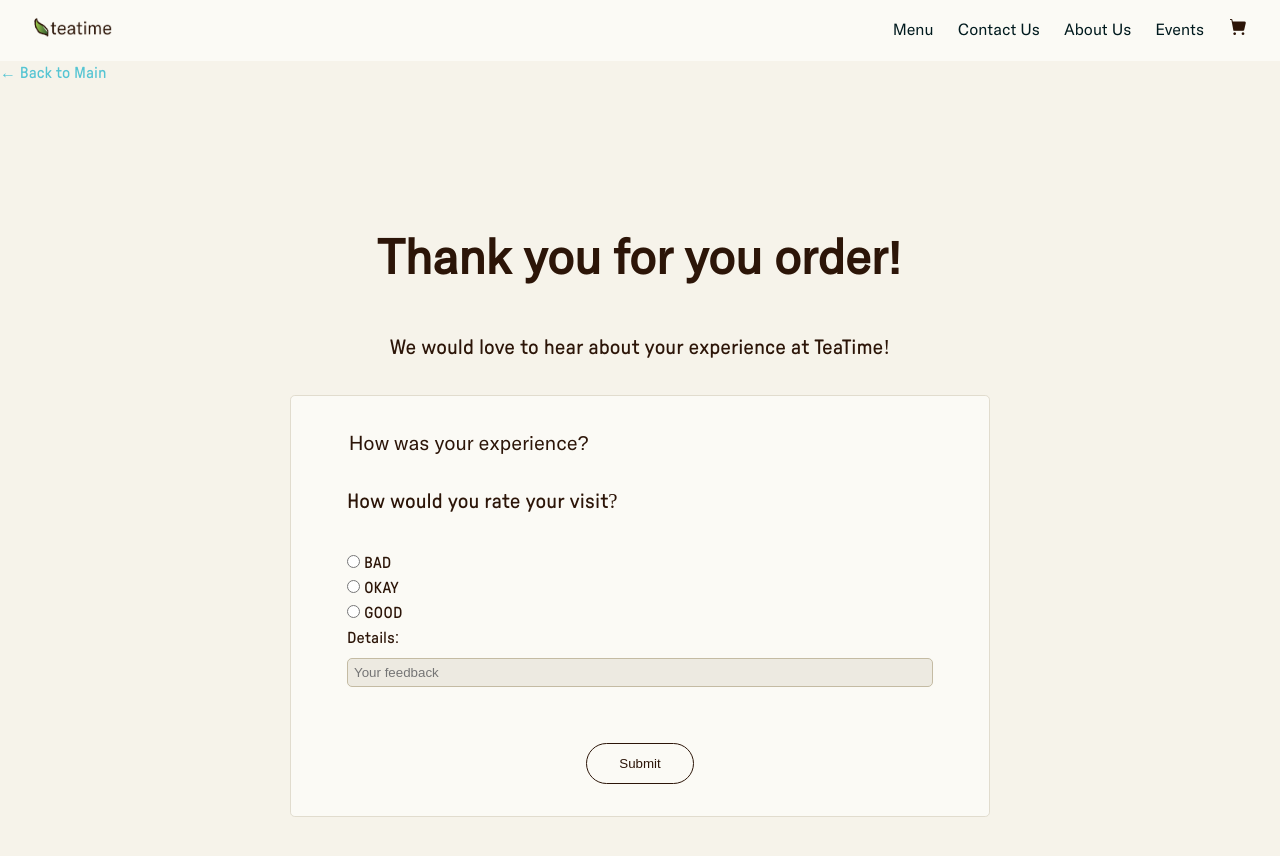
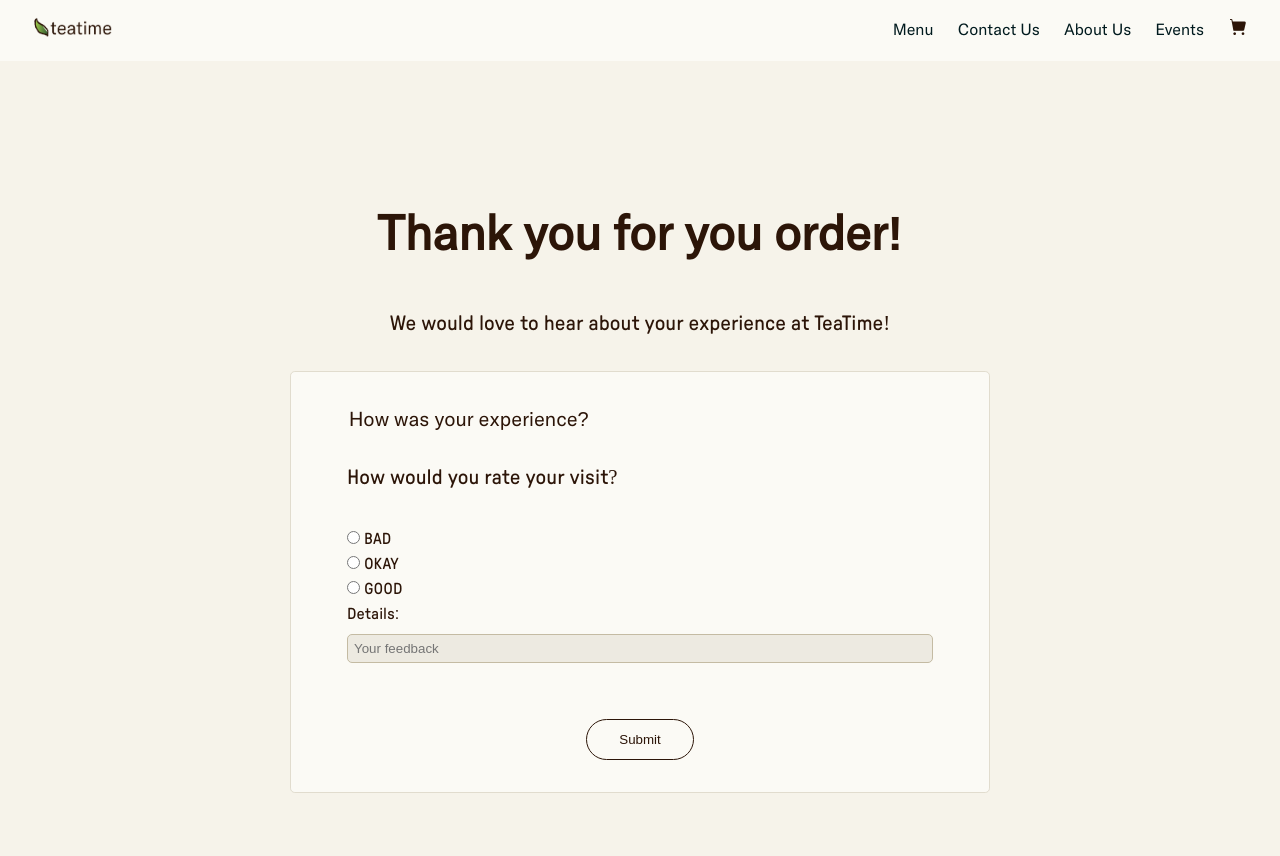
Before and after one commit to karina359/iat339_p02, a plain HTML site: page feedback.html in a window 1280 px wide. Drawn offline with Linux system fonts and the light colour scheme.

Commit message:
removing a back link

```diff
--- a/feedback.html
+++ b/feedback.html
@@ -30,7 +30,7 @@
 
                 </nav>
             </div>
-            <p><a href="index.html#main" class="in-text">&larr; Back to Main</a></p>
+
 
 
         </header>
```
